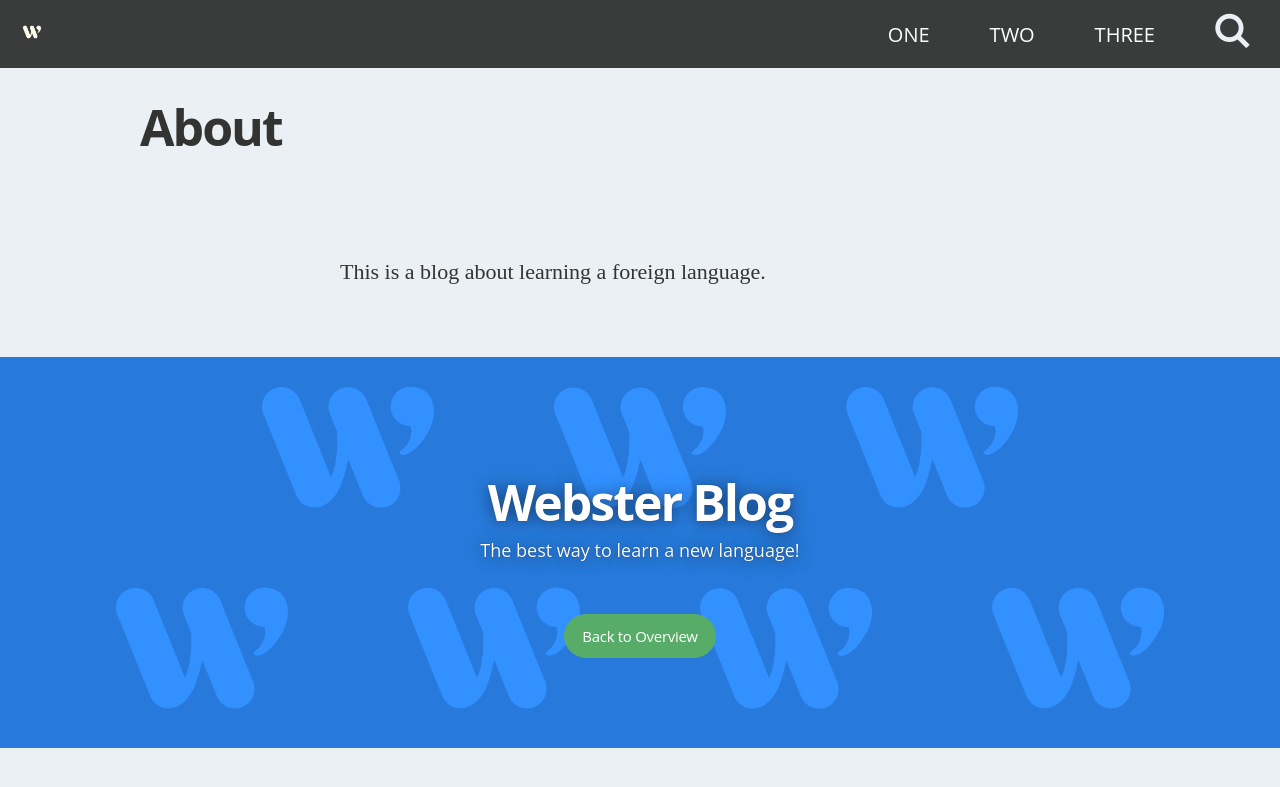
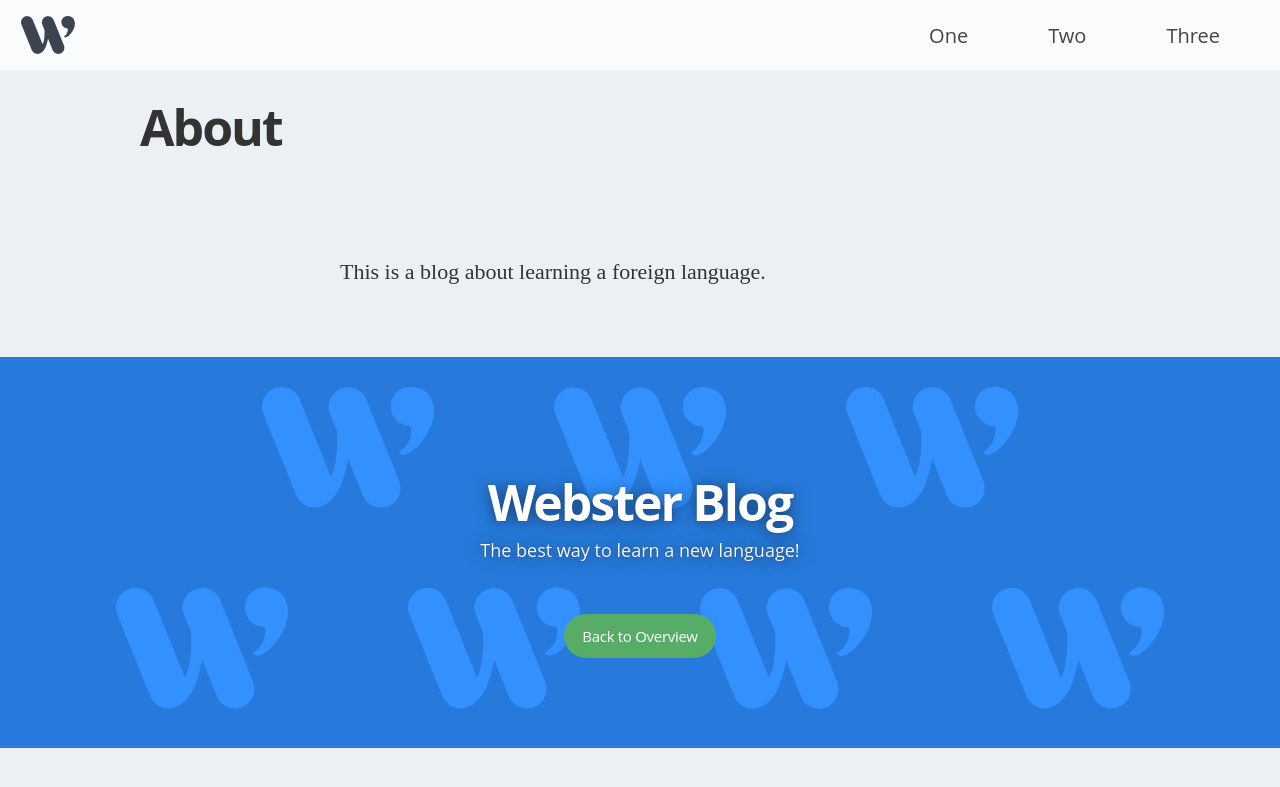
Before and after one commit to khari1090/khari1090.github.io, a Jekyll site: the page built from about.md, in a window 1280 px wide. Shown: the top 787 px of the page. Built offline with Jekyll 4.4.1, drawn with Linux system fonts in a browser that asks for light colours; nearby versions of some CDN libraries; some web fonts are replaced.

Commit message:
changed page style, nav is white, no search, no hero on blog landing

```diff
--- a/_includes/header.html
+++ b/_includes/header.html
@@ -1,6 +1,6 @@
 <!-- header start -->
 
-<div class="nav">
+<!-- <div class="nav"> -->
   <div class="nav-down">
 
     <ul>
@@ -9,12 +9,12 @@
       <li><a href="#">One</a></li>
       <li><a href="#">Two</a></li>
       <li><a href="#">Three</a></li>
-      <div class="search">
+      <!-- <div class="search">
         <li><a href="#"><img src="/assets/images/large-search-icon.png"></a></li>
-      </div>
+      </div> -->
     </ul>
 
   </div>
-</div>
+<!-- </div> -->
 
 <!-- header end -->
--- a/_includes/javascripts.html
+++ b/_includes/javascripts.html
@@ -45,7 +45,7 @@
 <script>
 var didScroll;
 var lastScrollTop = 0;
-var delta = 5;
+var delta = 10;
 var navbarHeight = $('.nav-down').outerHeight();
 
 $(window).scroll(function(event){
--- a/css/main.sass
+++ b/css/main.sass
@@ -42,13 +42,12 @@ body
   font-feature-settings: "liga", "dlig"
 
 .logo-readium
-  // position: fixed
   vertical-align: middle
   left: 0
   top: 0
-  width: $rs*3
-  height: $rs*3
-  background-color: #272727
+  width: $rs*4
+  height: 50px
+  // background-color: #272727
   overflow: hidden
   z-index: 99
   .logo
@@ -56,9 +55,10 @@ body
     position: absolute
     top: $rs
     left: $rs
-    width: $rs*2
-    height: $rs*2
-    background-size: cover
+    width: 70px
+    height: 50px
+    margin-left: 5px
+    // background-size: cover
     background-repeat: no-repeat
 
 .teaserimage
@@ -83,6 +83,7 @@ body
   margin: 0 auto
   position: relative
   padding: 0
+  padding-top: 50px
   @include box-sizing(border-box)
   @include respond-to(800)
     padding: 0 $rs
@@ -724,14 +725,15 @@ pre
 
 .nav-down
   // border: 4px orange solid
-  transition: top 0.2s ease-in-out
-  background-color: #272727
+  transition: top 0.05s ease-in-out
+  background-color: lighten(#DDE4E8, 10%)
   overflow: hidden
   opacity: 0.9
   position: fixed
   z-index: 2
   width: 100%
   margin: 0 auto
+  padding-right: 30%
   top: 0
 
   ul
@@ -740,29 +742,30 @@ pre
     list-style-type: none
     vertical-align: middle
     margin: 0 auto
+    margin-right: 20px
     padding: 0 auto
     float: right
     display: flex
     align-items: center
 
     li
-      padding: 12px 20px
+      padding: 12px 30px
 
     a
       font-family: $font-sans
       font-size: 20px
       text-decoration: none
-      text-transform: uppercase
-      color: white
+      color: #333332
       padding: 10px
 
       a:hover
-        border-bottom: 2px white solid
+        border-bottom: 2px #333332 solid
 
 
 .nav-up
-  transition: top 0.2s ease-in-out
-  background-color: #272727
+  // border: 4px green solid
+  transition: top 0.1s ease-in-out
+  background-color: lighten(#DDE4E8, 10%)
   overflow: hidden
   opacity: 0.9
   position: fixed
@@ -778,24 +781,24 @@ pre
     list-style-type: none
     vertical-align: middle
     margin: 0 auto
+    margin-right: 20px
     padding: 0 auto
     float: right
     display: flex
     align-items: center
 
     li
-      padding: 12px 20px
+      padding: 12px 30px
 
     a
       font-family: $font-sans
       font-size: 20px
       text-decoration: none
-      text-transform: uppercase
-      color: white
+      color: #333332
       padding: 10px
 
       a:hover
-        border-bottom: 2px white solid
+        border-bottom: 2px #333332 solid
 
 .search
   // border: 2px green solid
```
Also changed, not shown: index.html (+2 -23 lines), assets/images/w-icon.png, 10 other files.
